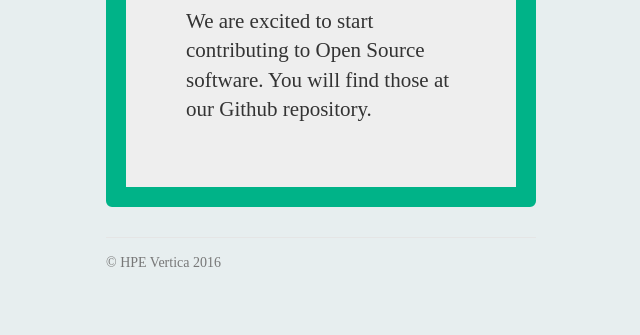
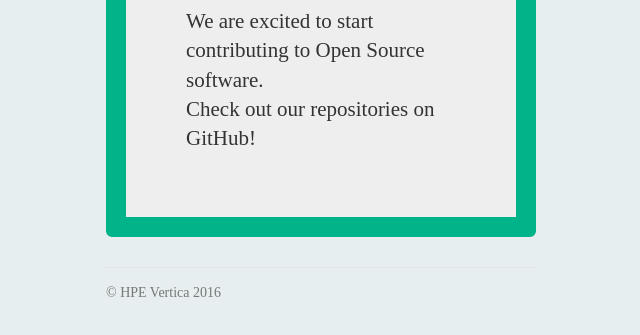
Before and after one commit to vertica/vertica.github.io, a plain HTML site: page index.html in a window 1280 px wide. Shown: the part 405-740 px from the top of the page, without its empty margins (319-959 px from the left). Drawn offline with nearby package versions, Linux system fonts and the light colour scheme; a web font is replaced by a local one.

Commit message:
formatting changes

```diff
--- a/index.html
+++ b/index.html
@@ -30,7 +30,8 @@
             <div class="jumbotron">
                 <h1 class="display-4">Open Source @ Vertica</h1>
                 <p class="lead">
-                We are excited to start contributing to Open Source software. You will find those at our Github repository.
+                We are excited to start contributing to Open Source software. <br>
+                Check out our repositories on GitHub!
             </div>
             <!--
 
```
